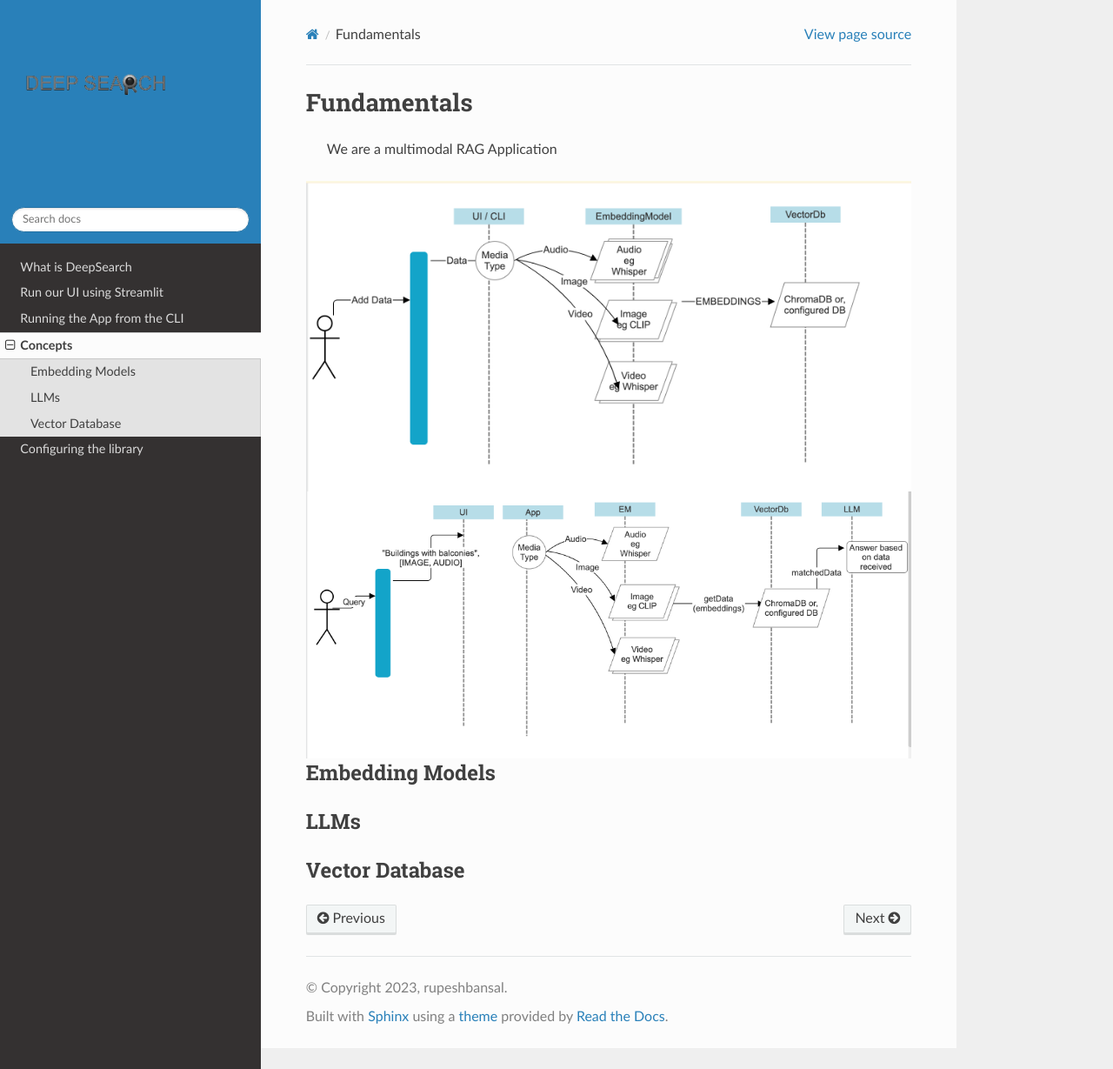
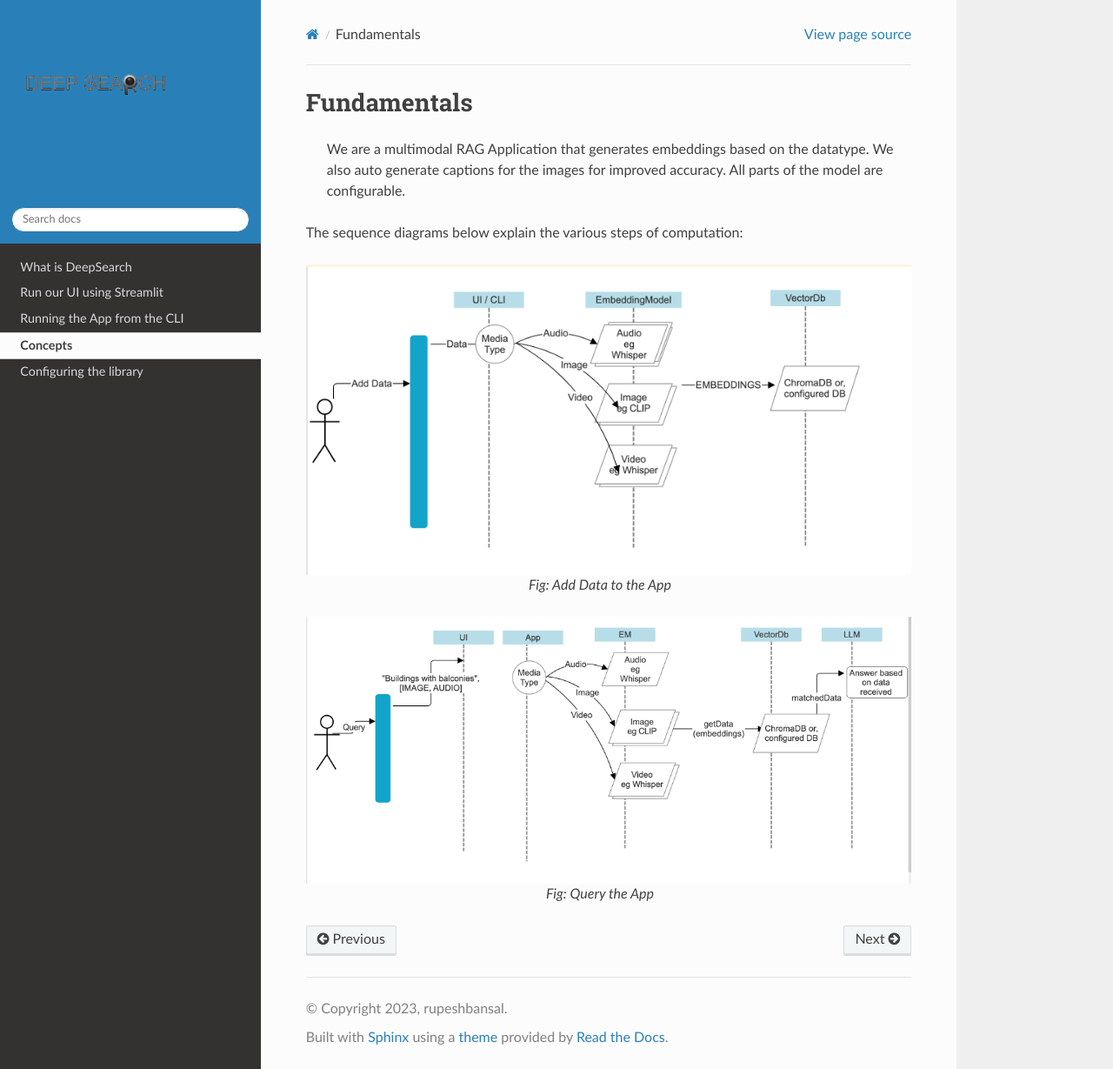
Before and after one commit to deepsearch-ai/deepsearch, a Sphinx documentation site: the page built from docs/concepts.rst, in a window 1280 px wide and 1229 px high. Shown: the whole window at 87% size. Built offline with Sphinx 7.4.7 and the Read the Docs theme 2.0.0, drawn with Linux system fonts in a browser that asks for light colours.

Commit message:
add seq diags in docs

```diff
--- a/docs/concepts.rst
+++ b/docs/concepts.rst
@@ -1,22 +1,17 @@
 Fundamentals
 ======================================
-   We are a multimodal RAG Application
+   We are a multimodal RAG Application that generates embeddings based on the datatype. We also auto generate captions for the images for improved accuracy. All parts of the model are configurable.
+The sequence diagrams below explain the various steps of computation:
 
-.. image:: /add_data_seq.png
+
+.. figure:: /add_data_seq.png
    :alt: sequence diagram
    :align: center
 
-.. image:: /query.png
+   Fig: Add Data to the App
+
+.. figure:: /query.png
    :alt: sequence diagram 2
    :align: center
 
-Embedding Models
---------------------------------------
-
-
-LLMs
---------------------------------------
-
-
-Vector Database
---------------------------------------
+   Fig: Query the App
```
